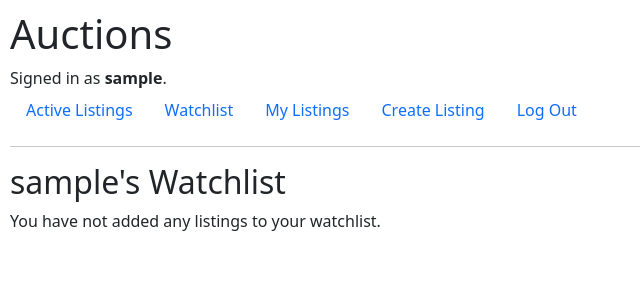
After one commit to RCalvin2005/CS50Web-Commerce, a Django app: a page that uses auctions/templates/auctions/layout.html in a window 1280 px wide. The commit adds this page. Shown: the top 300 px of the page, without its empty margins (0-640 px from the left). Run offline with Django 4.2, Linux system fonts and the light colour scheme; the visitor is signed in with stand-in values (Sample User, id 1); data that the repository does not hold is empty.

Commit message:
Added ability to add/remove listings to watchlist; Added page to view user's own watchlist

```diff
--- a/auctions/models.py
+++ b/auctions/models.py
@@ -18,6 +18,7 @@ class Listing(models.Model):
     date = models.DateTimeField(auto_now_add=True)
     seller = models.ForeignKey(User, on_delete=models.CASCADE, related_name="listings")
     active = models.BooleanField(default=True)
+    watchers = models.ManyToManyField(User, blank=True, related_name="watchlist")
 
     def __str__(self):
         return f"{self.title}"
--- a/auctions/templates/auctions/layout.html
+++ b/auctions/templates/auctions/layout.html
@@ -7,6 +7,10 @@
 
         <!-- -Bootstrap 5 -->
         <link href="https://cdn.jsdelivr.net/npm/bootstrap@5.3.0-alpha3/dist/css/bootstrap.min.css" rel="stylesheet" integrity="sha384-KK94CHFLLe+nY2dmCWGMq91rCGa5gtU4mk92HdvYe+M/SXH301p5ILy+dN9+nJOZ" crossorigin="anonymous">
+
+        <!-- Font Awesome Icons -->
+        <link href="{% static 'fontawesomefree/css/fontawesome.css' %}" rel="stylesheet" type="text/css">
+        <link href="{% static 'fontawesomefree/css/solid.css' %}" rel="stylesheet" type="text/css">
 
         <link href="{% static 'auctions/styles.css' %}" rel="stylesheet">
     </head>
@@ -25,10 +29,13 @@
             </li>
             {% if user.is_authenticated %}
                 <li class="nav-item">
-                    <a class="nav-link" href="{% url 'add_listing' %}">Create Listing</a>
+                    <a class="nav-link" href="{% url 'watchlist' user.username %}">Watchlist</a>
                 </li>
                 <li class="nav-item">
                     <a class="nav-link" href="{% url 'user_listings' user.username %}">My Listings</a>
+                </li>
+                <li class="nav-item">
+                    <a class="nav-link" href="{% url 'add_listing' %}">Create Listing</a>
                 </li>
                 <li class="nav-item">
                     <a class="nav-link" href="{% url 'logout' %}">Log Out</a>
--- /dev/null
+++ b/auctions/templates/auctions/watchlist.html
@@ -0,0 +1,38 @@
+{% extends "auctions/layout.html" %}
+
+{% load custom_filters %}
+
+{% block body %}
+    <h2>{{ user.username }}'s Watchlist</h2>
+
+    {% for listing in watchlist %}
+        <a href="{% url 'listing_page' listing.id %}" class="text-reset text-decoration-none">
+        {% if listing.active %}
+            <div class="row listing-group mx-5 my-3 border border-success border-opacity-25 rounded">
+        {% else %}
+            <div class="row listing-group mx-5 my-3 border border-danger border-opacity-25 rounded">
+        {% endif %}
+                <div class="col-3 text-center h-100 flex-centered">
+                    {% if listing.image_url %}
+                        <img class="listing-image" src="{{ listing.image_url }}" alt="{{ listing.title }}">
+                    {% else %}
+                        <p>No Image Available</p>
+                    {% endif %}
+                </div>
+                <div class="col-9">
+                    <h4 class="mt-3 fw-bold">{{ listing.title }}</h4>
+                    {% if listing.active %}
+                        <p class="mb-0"><span class="badge text-bg-success">Active</span></p>
+                    {% else %}
+                        <p class="mb-0"><span class="badge text-bg-danger">Closed</span></p>
+                    {% endif %}
+                    <p class="fw-bold my-1">Price: ${{ listing.current_price }}</p>
+                    <p class="my-1">{{ listing.description }}</p>
+                    <p class="text-muted small my-1">Created {{ listing.date | time_ago }}</p>
+                </div>
+            </div>
+        </a>
+    {% empty %}
+        <p>You have not added any listings to your watchlist.</p>
+    {% endfor %}
+{% endblock %}
--- a/auctions/urls.py
+++ b/auctions/urls.py
@@ -12,5 +12,8 @@ urlpatterns = [
     path("listing/<int:listing_id>/bid", views.place_bid, name="place_bid"),
     path("listing/<int:listing_id>/comment", views.post_comment, name="post_comment"),
     path("listing/<int:listing_id>/close", views.close_listing, name="close_listing"),
+    path("listing/<int:listing_id>/watchlist/add", views.watchlist_add, name="watchlist_add"),
+    path("listing/<int:listing_id>/watchlist/remove", views.watchlist_remove, name="watchlist_remove"),
     path("user/<str:username>/listings", views.user_listings, name="user_listings"),
+    path("user/<str:username>/watchlist", views.watchlist, name="watchlist"),
 ]
--- a/auctions/views.py
+++ b/auctions/views.py
@@ -53,6 +53,7 @@ def listing_page(request, listing_id):
 
     return render(request, "auctions/listing_page.html", {
         "listing": listing,
+        "watchers": listing.watchers.all(),
         "comments": listing.comments.all().order_by("-date"),
         "comment_count": listing.comments.count(),
         "bid_status": get_bid_status(request, listing),
@@ -86,6 +87,7 @@ def place_bid(request, listing_id):
         else:
             return render(request, "auctions/listing_page.html", {
                 "listing": listing,
+                "watchers": listing.watchers.all(),
                 "comments": listing.comments.all().order_by("-date"),
                 "comment_count": listing.comments.count(),
                 "bid_status": get_bid_status(request, listing),
@@ -154,6 +156,45 @@ def user_listings(request, username):
     })
 
 
+@login_required
+def watchlist(request, username):
+    """ Displays all listings in user's own watchlist """
+
+    # Redirect to own watchlist if trying to view someone else's
+    if request.user.username != username:
+        return HttpResponseRedirect(reverse("watchlist", args=[request.user.username]))
+
+    return render(request, "auctions/watchlist.html", {
+        "watchlist": request.user.watchlist.all(),
+    })
+
+
+@login_required
+def watchlist_add(request, listing_id):
+    """ Allows a user to add a listing to their watchlist """
+
+    if request.method == "POST":
+        listing = Listing.objects.get(pk=listing_id)
+        listing.watchers.add(request.user)
+        listing.save()
+        request.session["msg"] = {"msg": "Listing has been added to watchlist!", "class": "alert-success"}
+
+    return HttpResponseRedirect(reverse("listing_page", args=[listing_id]))
+
+
+@login_required
+def watchlist_remove(request, listing_id):
+    """ Allows a user to remove a listing from their watchlist """
+
+    if request.method == "POST":
+        listing = Listing.objects.get(pk=listing_id)
+        listing.watchers.remove(request.user)
+        listing.save()
+        request.session["msg"] = {"msg": "Listing has been removed from watchlist!", "class": "alert-success"}
+
+    return HttpResponseRedirect(reverse("listing_page", args=[listing_id]))
+
+
 def login_view(request):
     if request.method == "POST":
 
--- a/commerce/settings.py
+++ b/commerce/settings.py
@@ -40,6 +40,7 @@ INSTALLED_APPS = [
     'django.contrib.staticfiles',
     "crispy_forms",
     "crispy_bootstrap5",
+    "fontawesomefree",
 ]
 
 CRISPY_TEMPLATE_PACK = "bootstrap5"
```
Also changed, not shown: auctions/templates/auctions/listing_page.html (+22 -1 lines), auctions/migrations/0008_listing_watchers.py (added).
